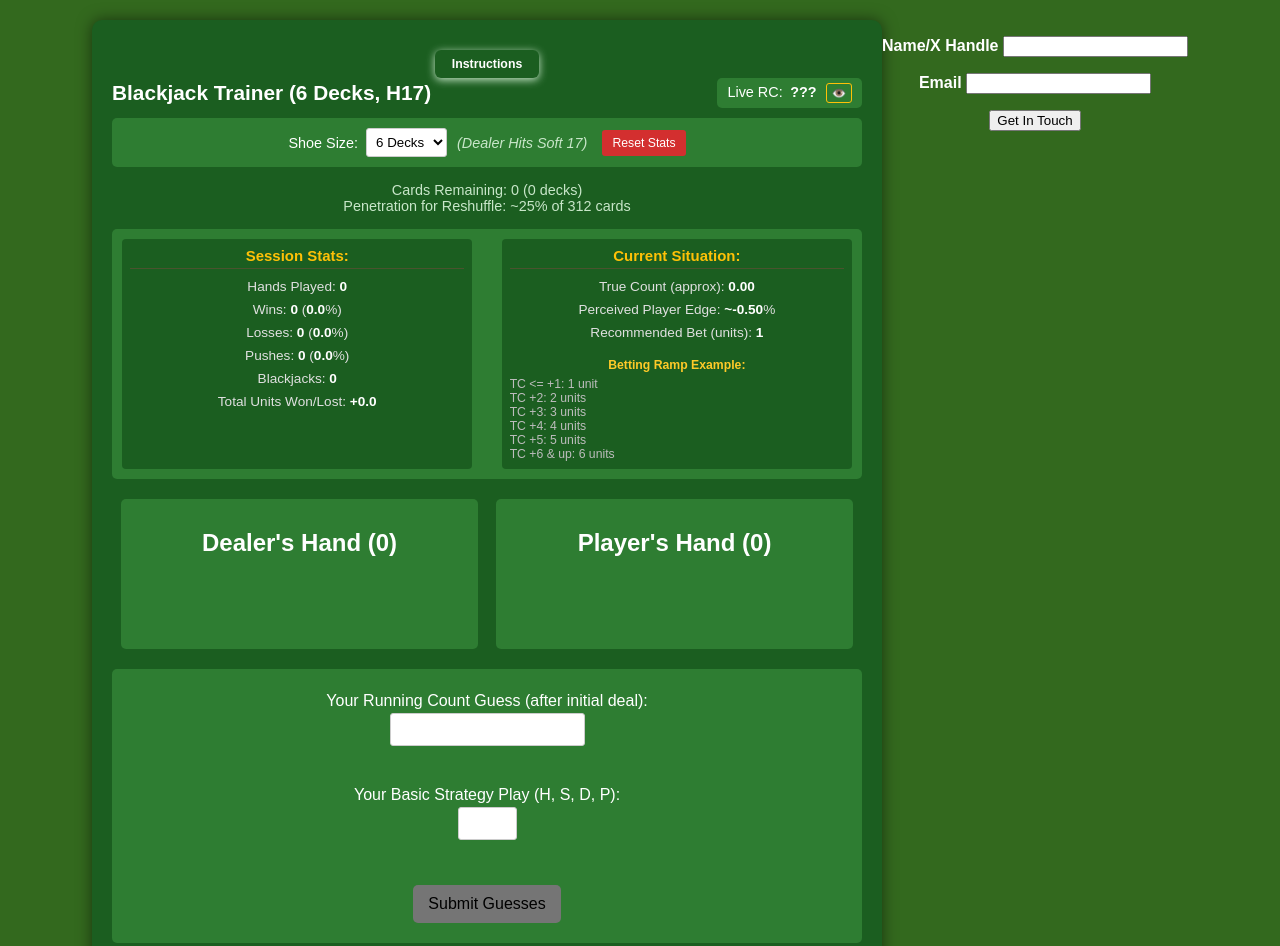
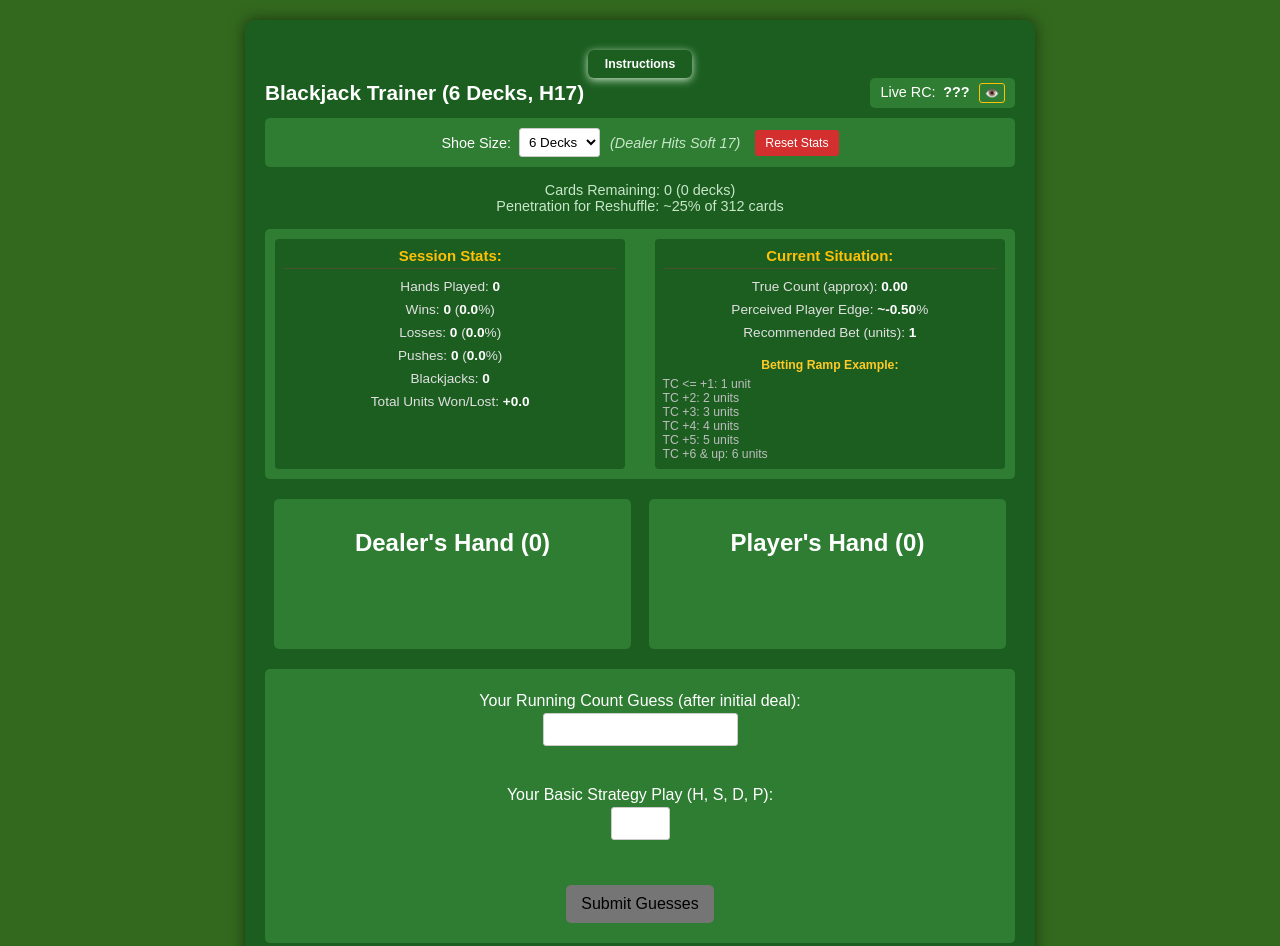
Before and after one commit to zbailey83/bj-count-sim, a plain HTML site: page index.html in a window 1280 px wide. Shown: the top 946 px of the page. Drawn offline with Linux system fonts and the light colour scheme.

Commit message:
Update index.html

```diff
--- a/index.html
+++ b/index.html
@@ -114,20 +114,6 @@
     </div>
 
     <script src="script.js"></script>
-<br>
-    <b><center>
-     <form name="contact" netlify>
-      <p>
-        <label>Name/X Handle <input type="text" name="name" /></label>
-      </p>
-      <p>
-        <label>Email <input type="email" name="email" /></label>
-      </p>
-      <p>
-        <button type="submit">Get In Touch</button>
-      </p>
-    </form>
-</center></b>
 
 </body>
 </html>
```
